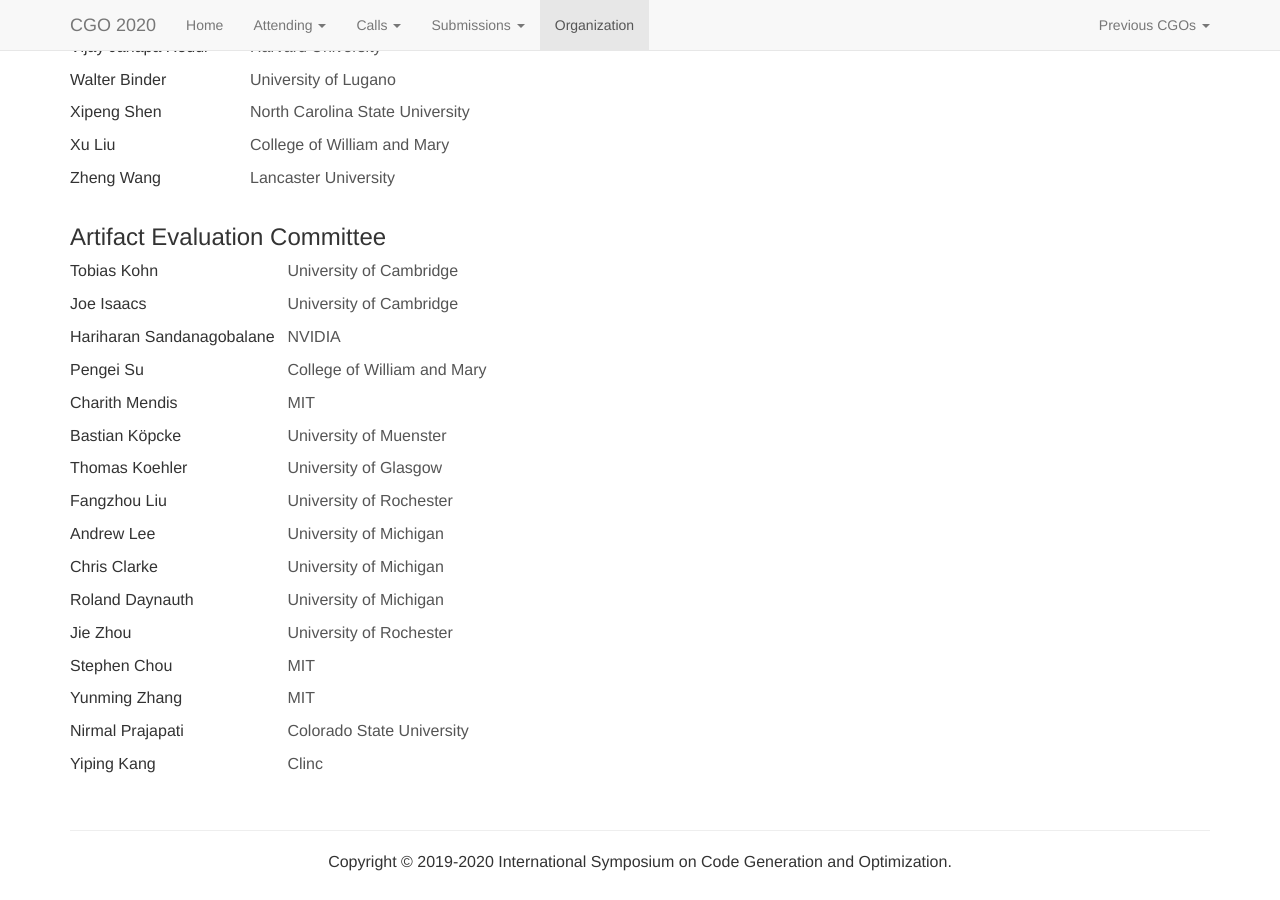
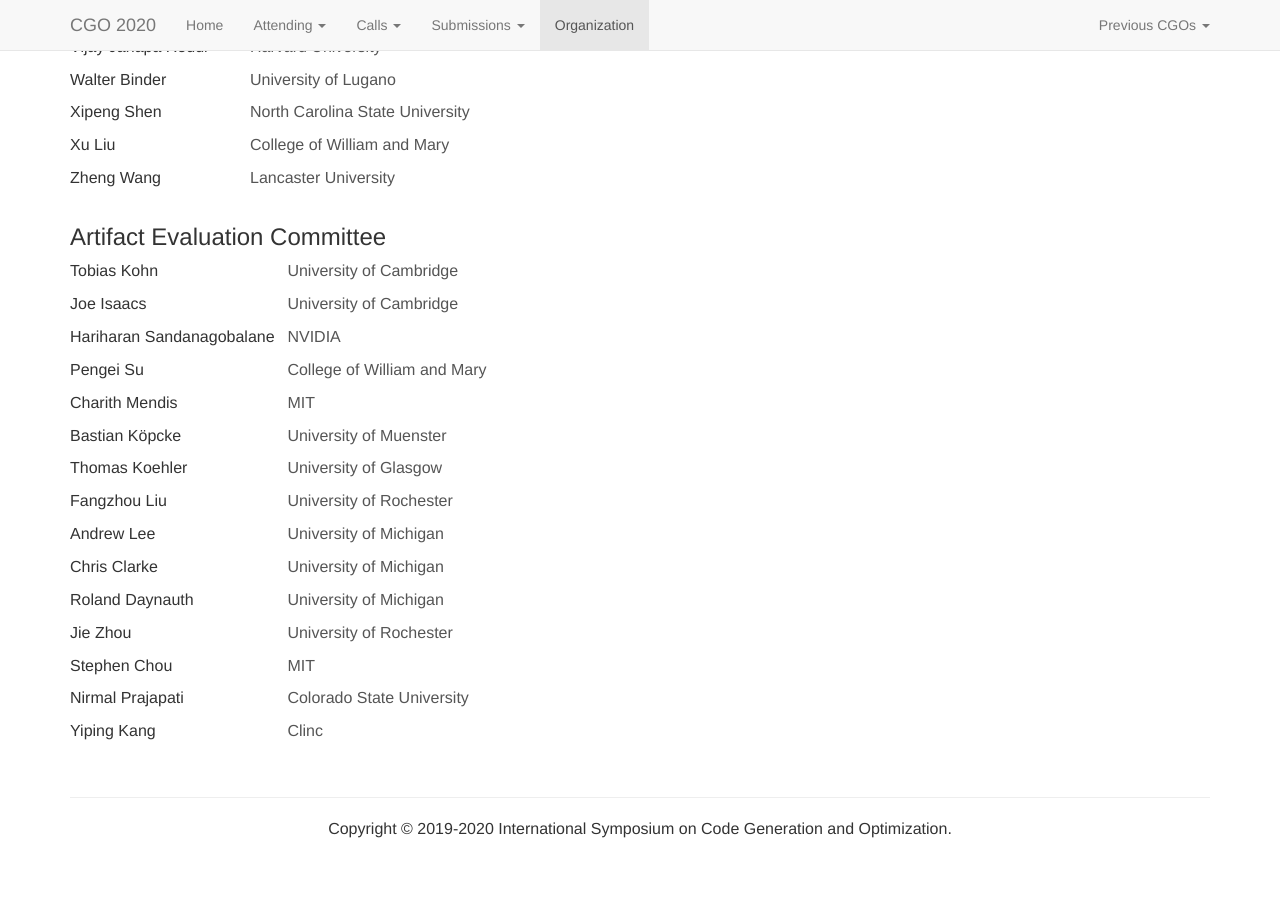
Before and after one commit to jingling/cgo2020, a Jekyll site: the page built from organization.html, in a window 1280 px wide and 900 px high, scrolled down 2763 px. Built offline with Jekyll 4.4.1, drawn with Linux system fonts in a browser that asks for light colours; nearby versions of some CDN libraries; comment, search, counter and statistics services are not loaded; after the commit the page ends 3630 px from its top, so only the background shows below that.

Commit message:
Update organization.yml

```diff
--- a/_data/organization.yml
+++ b/_data/organization.yml
@@ -198,8 +198,6 @@
     affiliation: University of Rochester
   - name: Stephen Chou
     affiliation: MIT
-  - name: Yunming Zhang
-    affiliation: MIT
   - name: Nirmal Prajapati
     affiliation: Colorado State University
   - name: Yiping Kang
```
